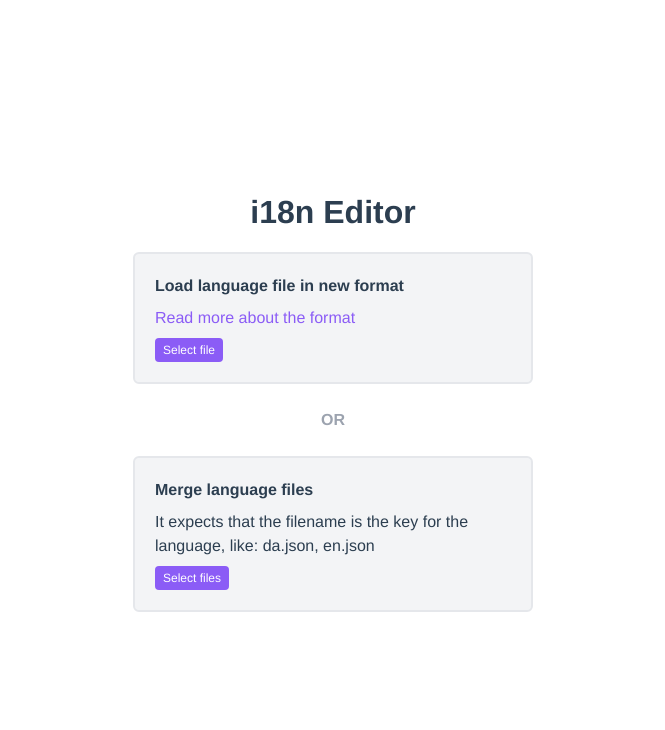
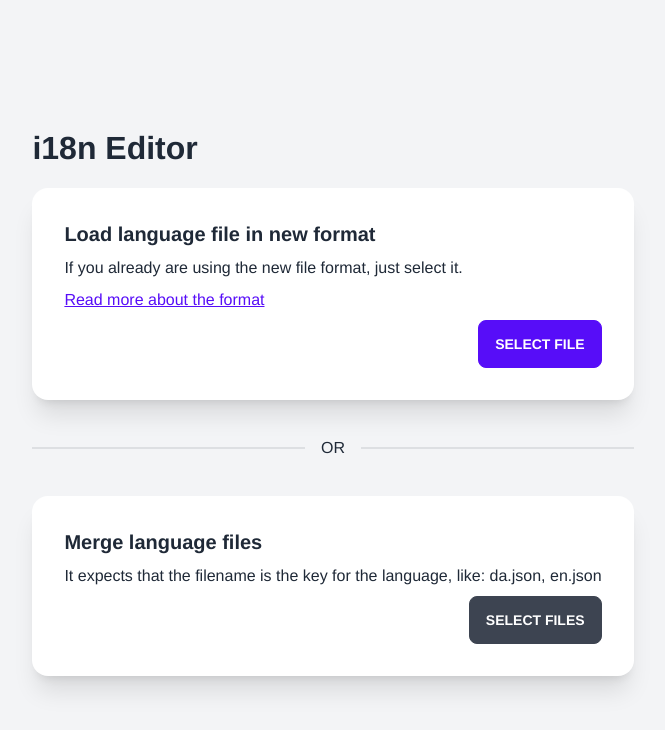
Before and after one commit to dasmikko/i18n-editor, a Vue app: page / in a window 1280 px wide. Shown: the top 730 px of the page, without its empty margins (307-972 px from the left). Built offline with nearby package versions, Linux system fonts and the light colour scheme.

Commit message:
new design

```diff
--- a/src/App.vue
+++ b/src/App.vue
@@ -79,17 +79,5 @@ export default {
     }
   }
 
-  .options {
-    @apply flex mb-8;
-
-    label {
-      @apply bg-purple-500 text-white rounded p-2 select-none cursor-pointer mr-4;
-    }
-
-    button {
-      @apply mr-4;
-    }
-  }
-
 
 </style>
--- a/src/TreeView/Treeview.vue
+++ b/src/TreeView/Treeview.vue
@@ -9,7 +9,7 @@
           v-for="(key, index) in langs"
           :column="index + 2">
         {{key}}
-        <button class="outline ml-4" @click="onClickDeleteLang(key)">
+        <button class="btn btn-xs btn-outline gap-2 ml-4" @click="onClickDeleteLang(key)">
           <i-ic-round-delete/> Delete
         </button>
       </GridColumn>
--- a/src/TreeView/TreeviewRow.vue
+++ b/src/TreeView/TreeviewRow.vue
@@ -1,7 +1,7 @@
 <template>
   <GridColumn
       :column="isGroupObject ? 1 + '/' + (langs.length + 2) : 1"
-      :class="isGroupObject ? 'groupRow' : null"
+      :class="isGroupObject ? 'groupRow' : 'groupLine'"
       :style="rowStyle"
       @drop="onDrop"
       @dragover.prevent
@@ -19,7 +19,7 @@
         class="mr-2"
         draggable="true"
         @dragstart="onDrag">
-      {{currentPath.join('.')}}
+      {{objectKey}}
     </span>
 
     <div class="mr-1" v-if="isGroupObject"><AddObjectDialog :obj="obj" /></div>
@@ -42,10 +42,9 @@
         @drop="onDrop"
         @dragover.prevent
         @dragenter.prevent>
-      <input type="text" v-model="obj[key]" :tabindex="tabByColumn ? index + 1 : null">
+      <input type="text" class="input input-bordered w-full" v-model="obj[key]" :tabindex="tabByColumn ? index + 1 : null">
     </GridColumn>
   </template>
-
 </template>
 
 <script>
@@ -150,7 +149,16 @@ export default {
 <style lang="scss" scoped>
 
 .groupRow {
-  @apply bg-gray-100 rounded py-2;
+  @apply bg-gray-200 rounded mt-4 py-2;
+}
+
+.groupLine {
+  @apply relative;
+  &:before {
+    content: '';
+    height: 200%;
+    @apply absolute -left-4 bg-gray-200 w-1 rounded;
+  }
 }
 
 .fold-button {
--- a/src/components/Dialog/AddKeyDialog.vue
+++ b/src/components/Dialog/AddKeyDialog.vue
@@ -1,5 +1,5 @@
 <template>
-  <button @click="dialogVisible = true" tabindex="-1">
+  <button class="btn btn-xs gap-2" @click="dialogVisible = true" tabindex="-1">
     <i-ic-round-key/> Add Key
   </button>
   <Dialog title="Add Key" v-model="dialogVisible">
--- a/src/components/Dialog/AddLangDialog.vue
+++ b/src/components/Dialog/AddLangDialog.vue
@@ -1,7 +1,8 @@
 <template>
-  <button @click="dialogVisible = true" tabindex="-1">
+  <button class="btn gap-2" @click="dialogVisible = true" tabindex="-1">
     <i-ic-round-language/> Add language
   </button>
+
   <Dialog title="Add Language" v-model="dialogVisible">
     <Grid>
       <GridColumn column="1">
--- a/src/components/Dialog/AddObjectDialog.vue
+++ b/src/components/Dialog/AddObjectDialog.vue
@@ -1,5 +1,5 @@
 <template>
-  <button @click="dialogVisible = true" tabindex="-1">
+  <button class="btn btn-xs gap-2" @click="dialogVisible = true" tabindex="-1">
     <i-ic-round-data-object/> Add Object
   </button>
   <Dialog title="Add Object" v-model="dialogVisible">
@@ -8,8 +8,8 @@
         <input type="text" v-model="inputValue" @keypress.enter="onClickAddObject">
       </GridColumn>
       <GridColumn column="1" justify="end">
-        <button class="outline mr-2" @click="dialogVisible = false">Cancel</button>
-        <button @click="onClickAddObject">Add Object</button>
+        <button class="btn btn-sm gap-2" @click="dialogVisible = false">Cancel</button>
+        <button class="btn btn-sm gap-2" @click="onClickAddObject">Add Object</button>
       </GridColumn>
     </Grid>
   </Dialog>
--- a/src/index.scss
+++ b/src/index.scss
@@ -6,49 +6,8 @@
   font-family: Avenir, Helvetica, Arial, sans-serif;
   -webkit-font-smoothing: antialiased;
   -moz-osx-font-smoothing: grayscale;
-  color: #2c3e50;
 }
 
-#dialogContainer {
-  z-index: 100;
+html, body {
+  @apply bg-gray-100;
 }
-
-p {
-  @apply mb-2;
-}
-
-a {
-  @apply text-purple-500 transition ;
-
-  &:hover {
-    @apply text-purple-800 underline;
-  }
-}
-
-hr {
-  @apply border-gray-200;
-}
-
-input[type="text"], textarea {
-  @apply w-full border border-gray-300 rounded p-1 shadow;
-}
-
-button {
-  @apply bg-purple-500 rounded px-2 py-1 text-white transition text-xs flex items-center justify-between;
-
-  &.outline {
-    @apply border text-purple-500 border-purple-500 bg-transparent;
-
-    &:hover {
-      @apply text-white;
-    }
-  }
-
-  &:hover {
-    @apply bg-purple-800;
-  }
-
-  svg {
-    @apply inline-block align-middle mr-1;
-  }
-}
--- a/src/pages/editor.vue
+++ b/src/pages/editor.vue
@@ -1,17 +1,17 @@
 <template>
-  <div class="p-4" v-if="Object.keys(langs).length">
-    <div class="options">
-      <button @click="onLoadJsonClick" tabindex="-1">
+  <div class="p-2" v-if="Object.keys(langs).length">
+    <div class="options flex">
+      <button class="btn gap-2" @click="onLoadJsonClick" tabindex="-1">
         <i-ic-sharp-upload/> Load i18n JSON
       </button>
 
-      <label for="tabbycolumn">
-        <input type="checkbox" id="tabbycolumn" v-model="tabByColumn"> Tab by column
+      <label for="tabbycolumn" class="btn gap-2">
+        <input class="btn" type="checkbox" id="tabbycolumn" v-model="tabByColumn"> Tab by column
       </label>
 
       <AddLangDialog />
 
-      <button @click="saveLanguageFile" tabindex="-1">
+      <button class="btn gap-2" @click="saveLanguageFile" tabindex="-1">
         <i-ic-save/> Save (CTRL+S)
       </button>
     </div>
@@ -144,6 +144,11 @@ export default {
 }
 </script>
 
-<style scoped>
-
+<style lang="scss">
+ .options {
+   @apply mb-8;
+   & > * {
+     @apply mr-4;
+   }
+ }
 </style>
--- a/src/pages/index.vue
+++ b/src/pages/index.vue
@@ -1,21 +1,31 @@
 <template>
   <div class="w-screen h-screen flex items-center align-center justify-center">
-    <div class="text-center">
+    <div>
       <p class="font-bold mb-4" style="font-size: 2rem;">i18n Editor</p>
 
-      <div class="option-card">
-        <label for="newFormatFile">Load language file in new format</label>
-        <p><a target="_blank" href="https://github.com/dasmikko/i18n-editor#what-is-this">Read more about the format</a></p>
-        <button @click="selectFile">Select file</button>
+      <div class="card bg-base-100 shadow-xl">
+          <div class="card-body">
+              <h2 class="card-title">Load language file in new format</h2>
+              If you already are using the new file format, just select it.
+              <p><a target="_blank" class="link link-primary" href="https://github.com/dasmikko/i18n-editor#what-is-this">Read more about the format</a></p>
+              <div class="card-actions justify-end">
+                  <button class="btn btn-primary" @click="selectFile">Select file</button>
+              </div>
+          </div>
       </div>
 
-      <p class="mt-6 mb-6 text-gray-400 font-bold">OR</p>
+      <div class="divider py-8">OR</div>
 
-      <div class="option-card">
-        <label for="mergeFiles">Merge language files</label>
-        <p>It expects that the filename is the key for the language, like: da.json, en.json</p>
-        <button @click="selectFilesToMerge">Select files</button>
+      <div class="card bg-base-100 shadow-xl">
+          <div class="card-body">
+              <h2 class="card-title">Merge language files</h2>
+              <p>It expects that the filename is the key for the language, like: da.json, en.json</p>
+              <div class="card-actions justify-end">
+                  <button class="btn" @click="selectFilesToMerge">Select files</button>
+              </div>
+          </div>
       </div>
+
     </div>
   </div>
 </template>
--- a/tailwind.config.js
+++ b/tailwind.config.js
@@ -1,11 +1,11 @@
+/** @type {import('tailwindcss').Config} */
 module.exports = {
-  purge: [],
-  darkMode: false, // or 'media' or 'class'
+  content: [
+    "./index.html",
+    "./src/**/*.{js,ts,jsx,tsx,vue}",
+  ],
   theme: {
     extend: {},
   },
-  variants: {
-    extend: {},
-  },
-  plugins: [],
+  plugins: [require("daisyui")],
 }
```
Also changed, not shown: package.json (+14 -13 lines), 2 other files (tests, documents, lock files or other folders).
